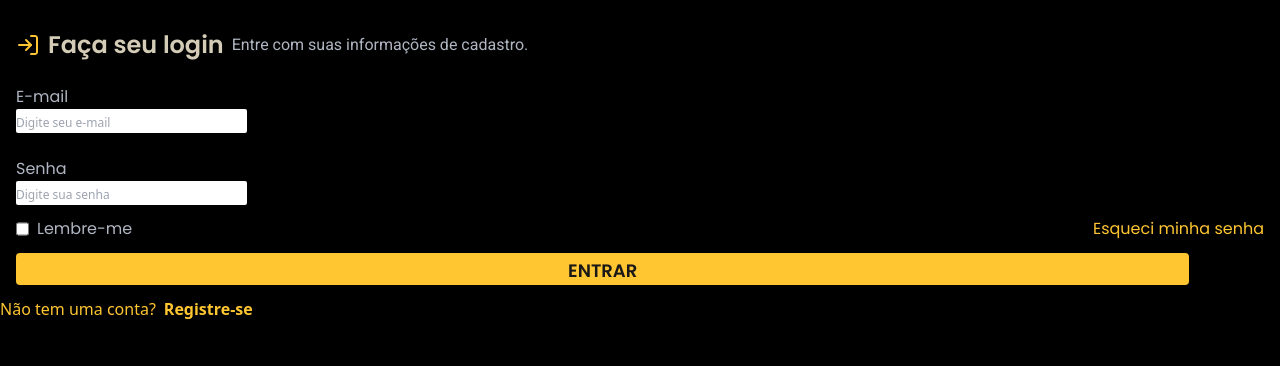
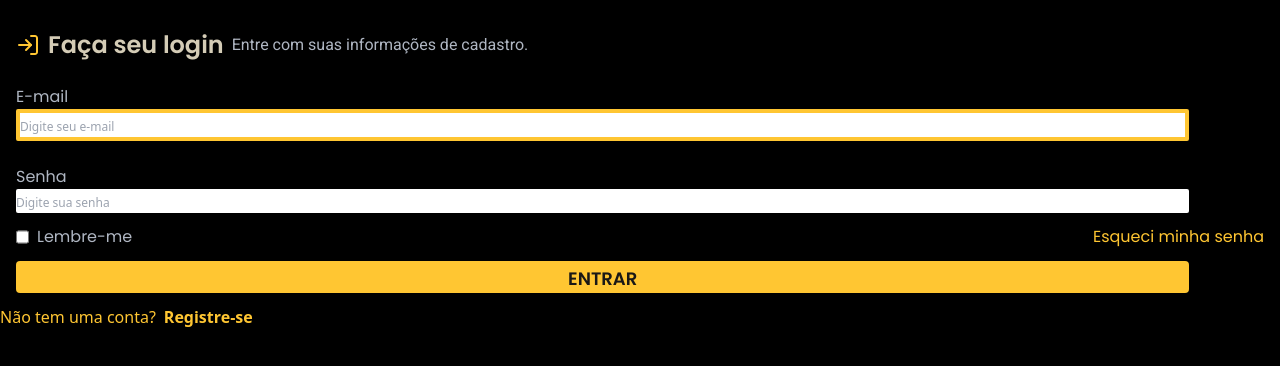
Before and after one commit to Marcoswodbarros/LoginForm, a website: page index.html in a window 1280 px wide. Shown: the part 64-430 px from the top of the page. Drawn offline with Linux system fonts and the light colour scheme.

Commit message:
Updating email input

```diff
--- a/index.html
+++ b/index.html
@@ -27,10 +27,10 @@
         </div>
 
         <label for="email" class="font-poppins block mt-6 ml-4">E-mail</label>
-        <input type="email" name="email" id="email" class="rounded-sm block ml-4 placeholder:text-xs" placeholder="Digite seu e-mail">
+        <input type="email" name="email" id="email" class="rounded-sm block ml-4 placeholder:text-xs border-4 border-primaryColor outline-none w-11/12" placeholder="Digite seu e-mail">
 
         <label for="password" class="font-poppins block mt-6 ml-4">Senha</label>
-        <input type="password" name="password" id="password" class="rounded-sm block ml-4 placeholder:text-xs" placeholder="Digite sua senha">
+        <input type="password" name="password" id="password" class="rounded-sm block ml-4 placeholder:text-xs w-11/12" placeholder="Digite sua senha">
 
         <div id="checkbox__container" class="flex justify-between mt-3 mb-3">
             <div id="checkbox__position" class="flex flex-row-reverse justify-end gap-2 ml-4">
```
Also changed, not shown: dist/output.css.
